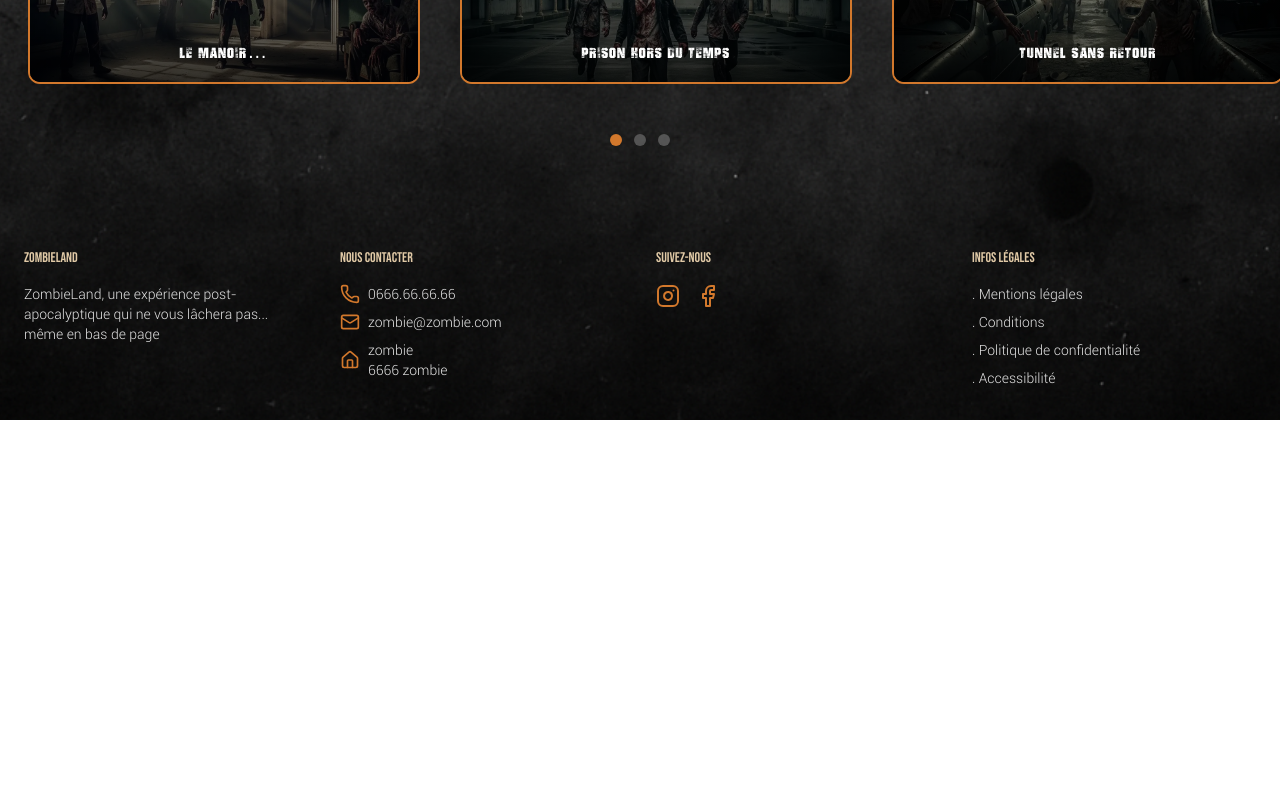
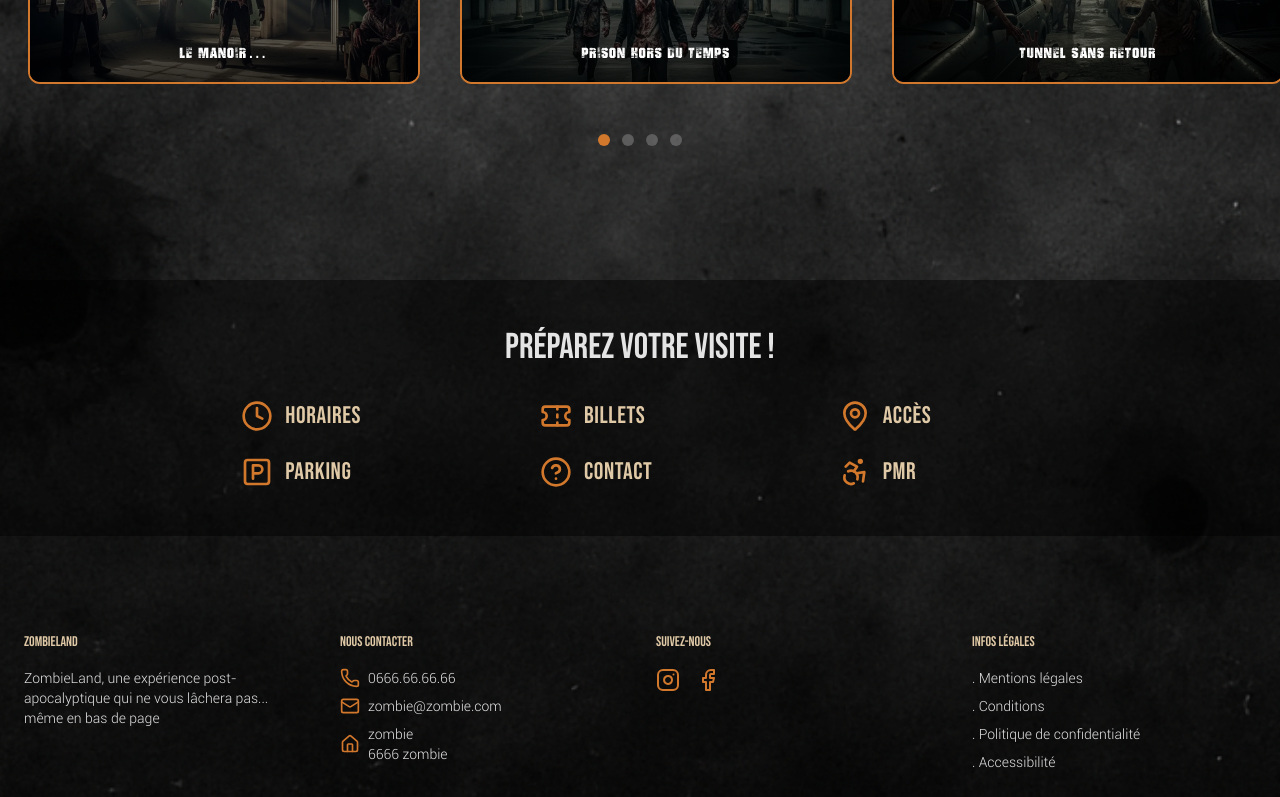
Before and after one commit to Ricoeur-Laurent/Zombieland, a Next.js app in the folder front/: page / in a window 1280 px wide. Shown: the part 1092-1889 px from the top of the page. Before the commit the page ends 1512 px from the top, so only its background shows below. Built offline with nearby package versions, Linux system fonts and the light colour scheme.

Commit message:
feat:add prepare visit banner on home page

```diff
--- a/front/src/app/page.tsx
+++ b/front/src/app/page.tsx
@@ -1,11 +1,13 @@
 import type { Attraction } from "@/@types";
 import CarouselAttractions from "@/components/CarouselAttractions";
 import HeroSection from "@/components/HeroSection";
+import PrepareVisit from "@/components/PrepareVisit";
 
 const attractions: Attraction[] = [
 	{ id: 1, title: "Le Manoir…", img: "/images/desktop/manoir.webp" },
 	{ id: 2, title: "Prison Hors du Temps", img: "/images/desktop/prison.webp" },
 	{ id: 3, title: "Tunnel Sans Retour", img: "/images/desktop/tunnel.webp" },
+	{ id: 4, title: "Tunnel Sans Retour", img: "/images/desktop/tunnel.webp" },
 ];
 
 export default function Home() {
@@ -17,6 +19,9 @@ export default function Home() {
 				<section className="py-16">
 					<CarouselAttractions items={attractions} />
 				</section>
+				<section className="py-16">
+					<PrepareVisit />
+				</section>
 			</main>
 		</>
 	);
--- a/front/src/components/Header.tsx
+++ b/front/src/components/Header.tsx
@@ -25,7 +25,7 @@ export default function Header() {
 				<div className="flex gap-6">
 					<Link
 						href="/reservations"
-						className="rounded-lg bg-primary px-5 py-2 font-bold text-bg transition hover:bg-primary-dark lg:hidden"
+						className=" flex items-center justify-center rounded-lg bg-primary font-bold text-bg transition hover:bg-primary-dark lg:hidden px-3 py-1.5 text-sm sm:px-5 sm:py-2 sm:text-base "
 					>
 						Réserver
 					</Link>
--- a/front/src/components/HeroSection.tsx
+++ b/front/src/components/HeroSection.tsx
@@ -18,7 +18,7 @@ export default function HeroSection() {
 			{/* Overlay */}
 			<div className="absolute inset-0 bg-black/40 flex items-center justify-center px-4">
 				<div className="bg-surface/80 p-6 sm:p-10 max-w-xl text-center rounded-lg">
-					<h2 className="text-primary-light font-subtitle uppercase text-2xl sm:text-3xl mb-4">
+					<h2 className="text-primary-light font-subtitle uppercase text-2xl sm:text-4xl mb-4">
 						BIENVENUE À ZOMBIELAND
 					</h2>
 					<p className="text-text font-body text-sm sm:text-base mb-6">
--- /dev/null
+++ b/front/src/components/PrepareVisit.tsx
@@ -0,0 +1,50 @@
+import {
+	Accessibility,
+	Clock,
+	HelpCircle,
+	MapPin,
+	ParkingSquare,
+	Ticket,
+} from "lucide-react";
+import Link from "next/link";
+
+const items = [
+	{ label: "Horaires", icon: Clock, href: "/infos-pratiques#horaires" },
+	{ label: "Billets", icon: Ticket, href: "/infos-pratiques#billets" },
+	{ label: "Accès", icon: MapPin, href: "/infos-pratiques#acces" },
+	{ label: "Parking", icon: ParkingSquare, href: "/infos-pratiques#parking" },
+	{ label: "Contact", icon: HelpCircle, href: "/infos-pratiques#contact" },
+	{ label: "PMR", icon: Accessibility, href: "/infos-pratiques#pmr" },
+];
+
+export default function PrepareVisit() {
+	return (
+		<section
+			aria-labelledby="prepare-title"
+			className="w-full px-4 bg-black/40 py-12 backdrop-brightness-90"
+		>
+			<h2
+				id="prepare-title"
+				className="text-center text-2xl sm:text-4xl font-subtitle text-text uppercase"
+			>
+				Préparez votre visite&nbsp;!
+			</h2>
+
+			<ul className="mt-8 mx-auto max-w-4xl grid grid-cols-2 md:grid-cols-3 gap-y-6">
+				{items.map(({ label, icon: Icon, href }) => (
+					<li key={label} className="flex justify-center">
+						<Link
+							href={href}
+							className="flex items-start gap-3  w-full max-w-[200px] text-primary-light hover:text-primary transition"
+						>
+							<Icon className="size-8 text-primary" aria-hidden />
+							<span className="font-subtitle tracking-wide sm:text-2xl">
+								{label}
+							</span>
+						</Link>
+					</li>
+				))}
+			</ul>
+		</section>
+	);
+}
```
Also changed, not shown: front/src/components/CarouselAttractions.tsx (+6 -1 lines).
